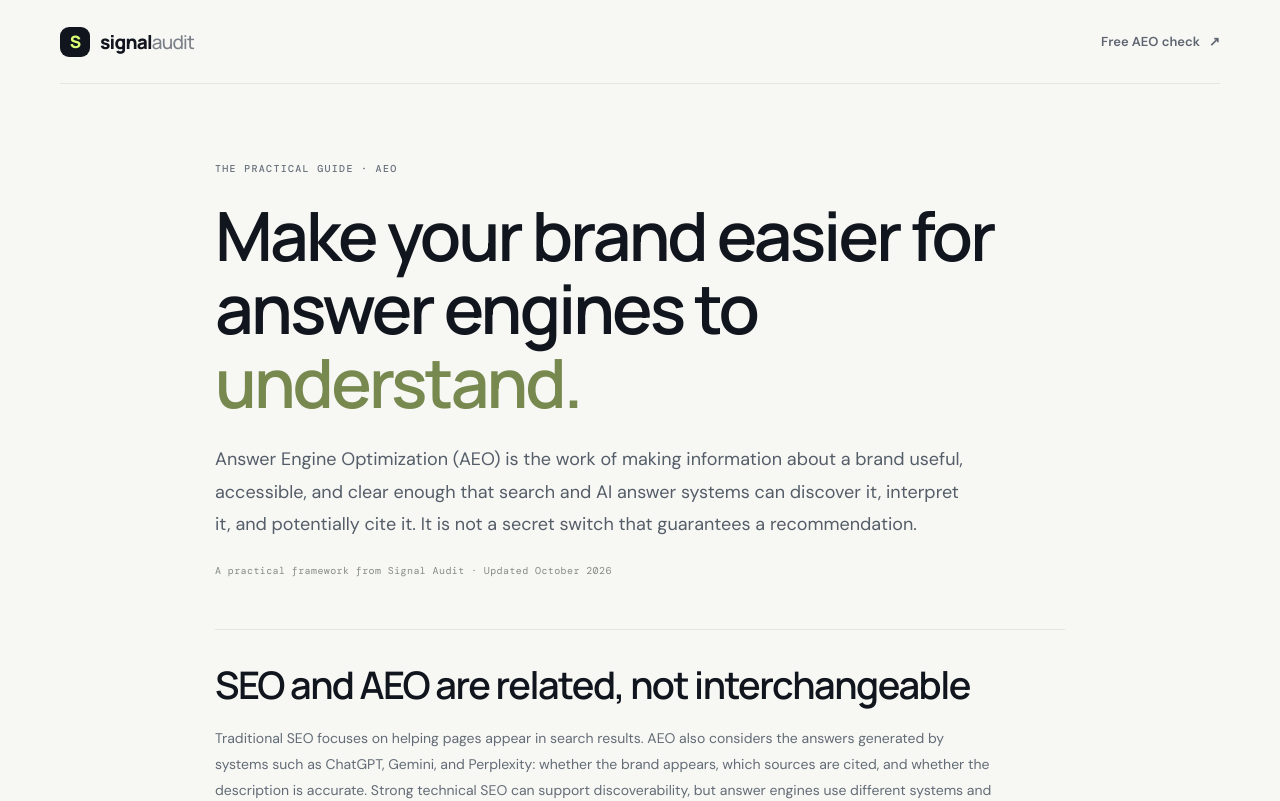
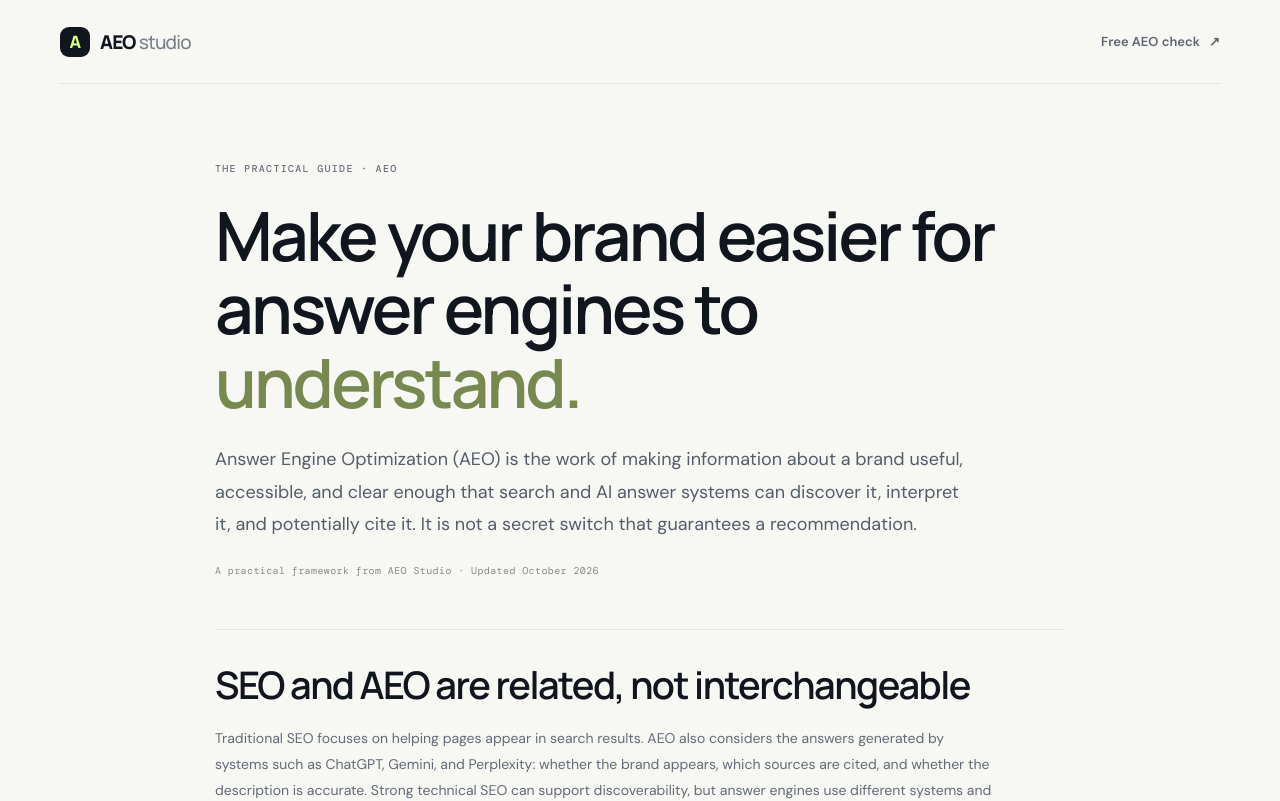
Before and after one commit to altairyash/chatgpt_playground, a Next.js app: page /aeo-guide in a window 1280 px wide. Shown: the top 801 px of the page. Built offline with nearby package versions, Linux system fonts and the light colour scheme.

Commit message:
Rebrand AEO guide for AEO Studio

```diff
--- a/app/aeo-guide/page.tsx
+++ b/app/aeo-guide/page.tsx
@@ -2,7 +2,7 @@ import type { Metadata } from "next";
 import Link from "next/link";
 
 export const metadata: Metadata = {
-  title: "AEO: A Practical Guide to AI Search Readiness | Signal Audit",
+  title: "AEO: A Practical Guide to AI Search Readiness | AEO Studio",
   description: "Learn what answer engine optimization can and cannot do, which technical signals to check, and how to measure whether AI search visibility is improving.",
   alternates: { canonical: "/aeo-guide" },
   openGraph: {
@@ -25,14 +25,14 @@ export default function AeoGuidePage() {
   return (
     <main>
       <nav className="nav shell">
-        <Link className="brand" href="/" aria-label="Signal Audit home"><span className="brand-mark">S</span><span>signal<span className="brand-light">audit</span></span></Link>
+        <Link className="brand" href="/" aria-label="AEO Studio home"><span className="brand-mark">A</span><span>AEO<span className="brand-light"> studio</span></span></Link>
         <Link className="nav-link" href="/#free-check">Free AEO check <span aria-hidden="true">↗</span></Link>
       </nav>
       <article className="shell guide-article">
         <div className="eyebrow">THE PRACTICAL GUIDE · AEO</div>
         <h1>Make your brand easier for answer engines to <em>understand.</em></h1>
         <p className="guide-lede">Answer Engine Optimization (AEO) is the work of making information about a brand useful, accessible, and clear enough that search and AI answer systems can discover it, interpret it, and potentially cite it. It is not a secret switch that guarantees a recommendation.</p>
-        <p className="guide-updated">A practical framework from Signal Audit · Updated October 2026</p>
+        <p className="guide-updated">A practical framework from AEO Studio · Updated October 2026</p>
 
         <section className="guide-section">
           <h2>SEO and AEO are related, not interchangeable</h2>
@@ -65,7 +65,7 @@ export default function AeoGuidePage() {
           <Link className="button button-primary" href="/#free-check">Run the free AEO check <span aria-hidden="true">↗</span></Link>
         </section>
       </article>
-      <footer className="footer"><div className="shell footer-inner"><Link className="brand" href="/"><span className="brand-mark">S</span><span>signal<span className="brand-light">audit</span></span></Link><span>Practical website diagnostics. Honest recommendations.</span><span>© {new Date().getFullYear()} Signal Audit</span></div></footer>
+      <footer className="footer"><div className="shell footer-inner"><Link className="brand" href="/"><span className="brand-mark">A</span><span>AEO<span className="brand-light"> studio</span></span></Link><span>Useful evidence. Practical improvements. No ranking guarantees.</span><span>© {new Date().getFullYear()} AEO Studio</span></div></footer>
     </main>
   );
 }
```
